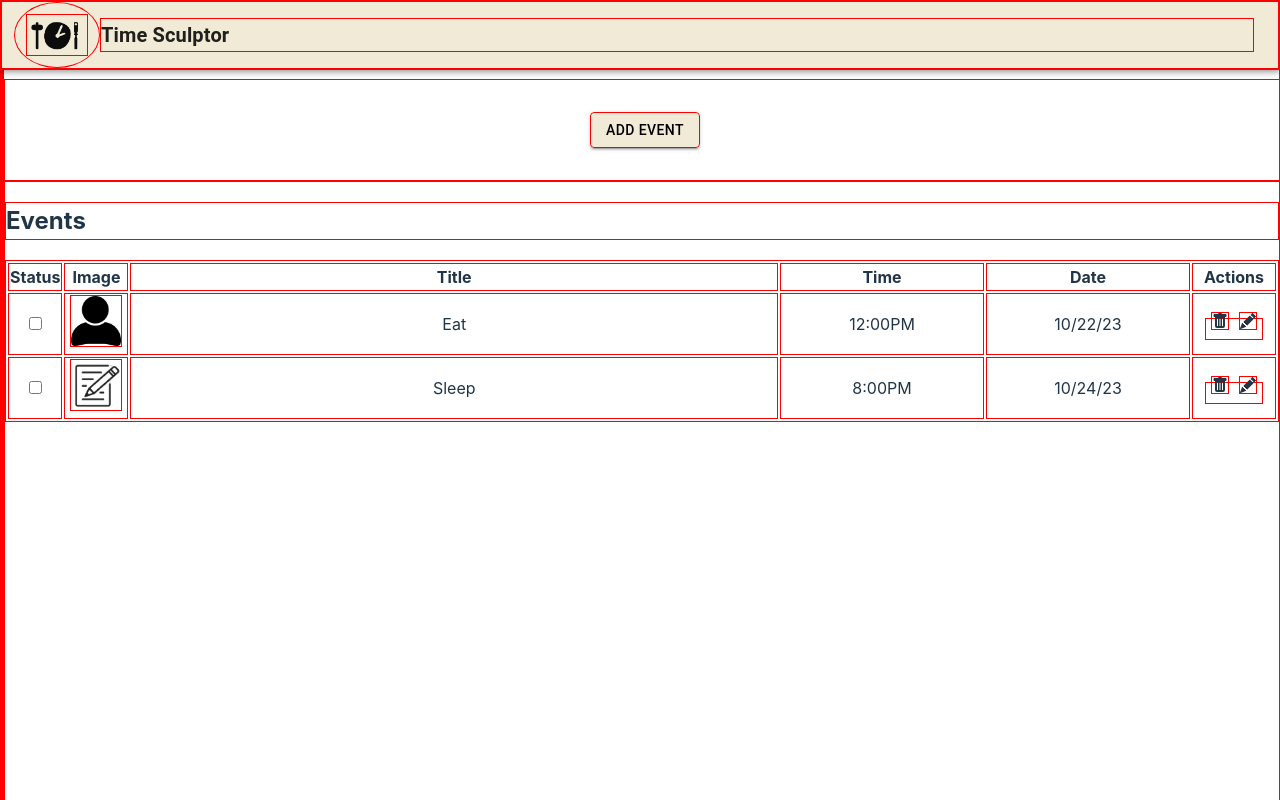
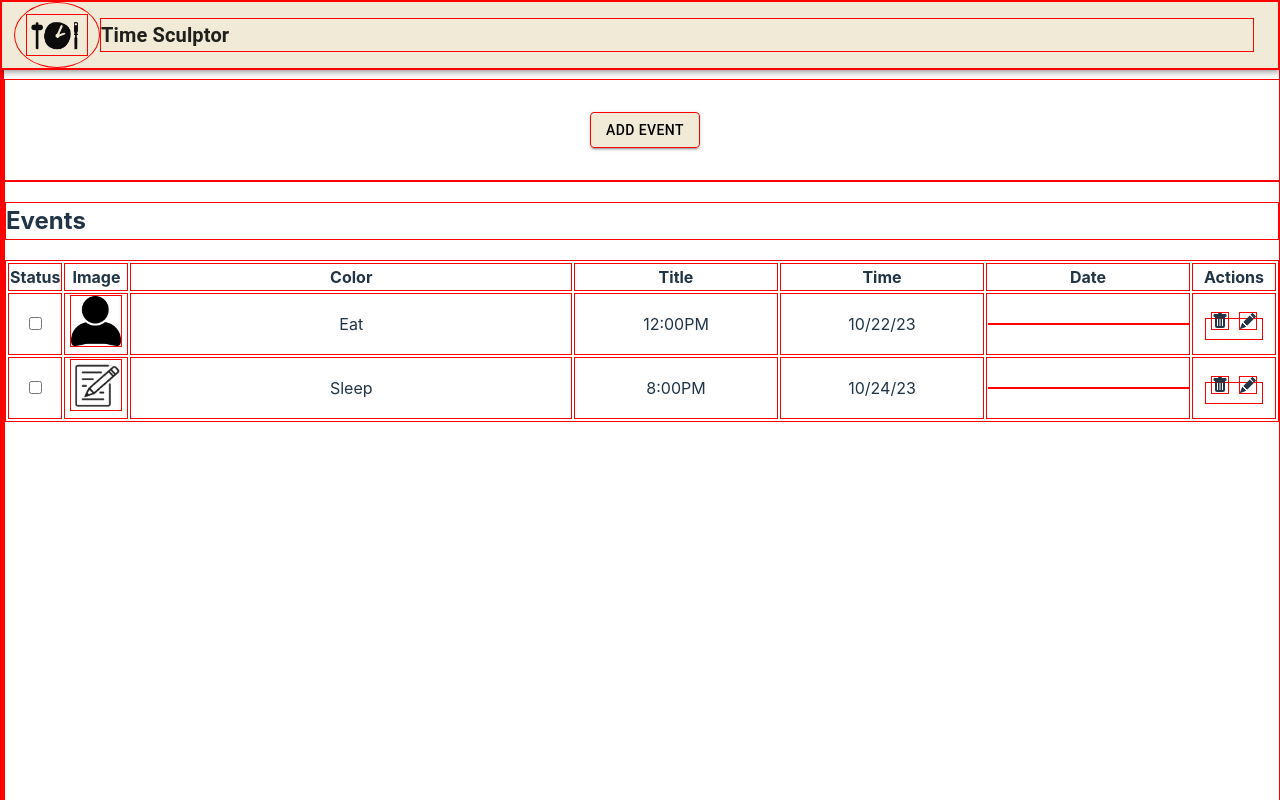
Before and after one commit to nickw409/TimeSculptor, a React (Vite) app in the folder TimeSculptor/: page / in a window 1280 px wide. Shown: the top 800 px of the page. Built offline with nearby package versions, Linux system fonts and the light colour scheme.

Commit message:
Update events.jsx with color column

```diff
--- a/TimeSculptor/src/components/events.jsx
+++ b/TimeSculptor/src/components/events.jsx
@@ -18,7 +18,7 @@ export default function EventTable( {events, deleteEvent, editEvent } ) {
 
     const [eventDialogOpen, setEventDialogOpen] = useState(false);
     const [deleteWarningOpen, setDeleteWarningOpen] = useState(false);
-    const [selectedEvent, setSelectedEvent] = useState({id: "", title: "", time: "", date: "", icon: ""})
+    const [selectedEvent, setSelectedEvent] = useState({id: "", title: "", time: "", date: "", icon: "", color: ""})
 
 
     return (
@@ -31,6 +31,7 @@ export default function EventTable( {events, deleteEvent, editEvent } ) {
                     <tr>
                         <th className='statusCol'>Status</th>
                         <th className='imageCol'>Image</th>
+                        <th className='colorCol'>Color</th>
                         <th>Title</th>
                         <th className='timeCol'>Time</th>
                         <th className='dateCol'>Date</th>
@@ -45,6 +46,9 @@ export default function EventTable( {events, deleteEvent, editEvent } ) {
                             <td>{event.title}</td>
                             <td className='timeCol'>{event.time}</td>
                             <td className='dateCol'>{event.date}</td>
+                            <td className='colorCol'>
+                                <div style={{backgroundColor: event.color, width: '100%', height: '100%'}}></div>
+                            </td>
                             <td className='actionCol'>
                                 <span>
                                     <BsFillTrashFill className="actionButton" onClick={() => {
```
